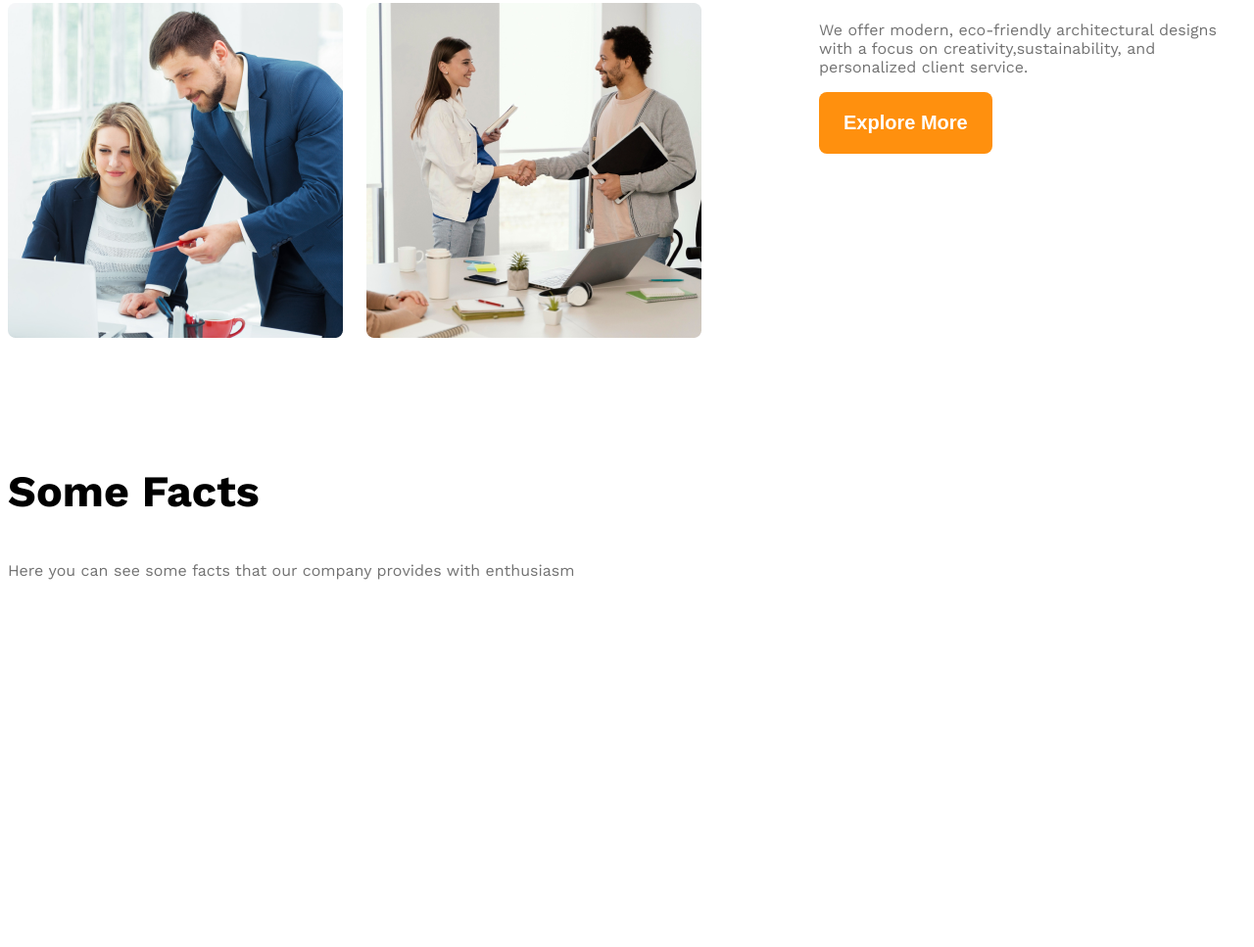
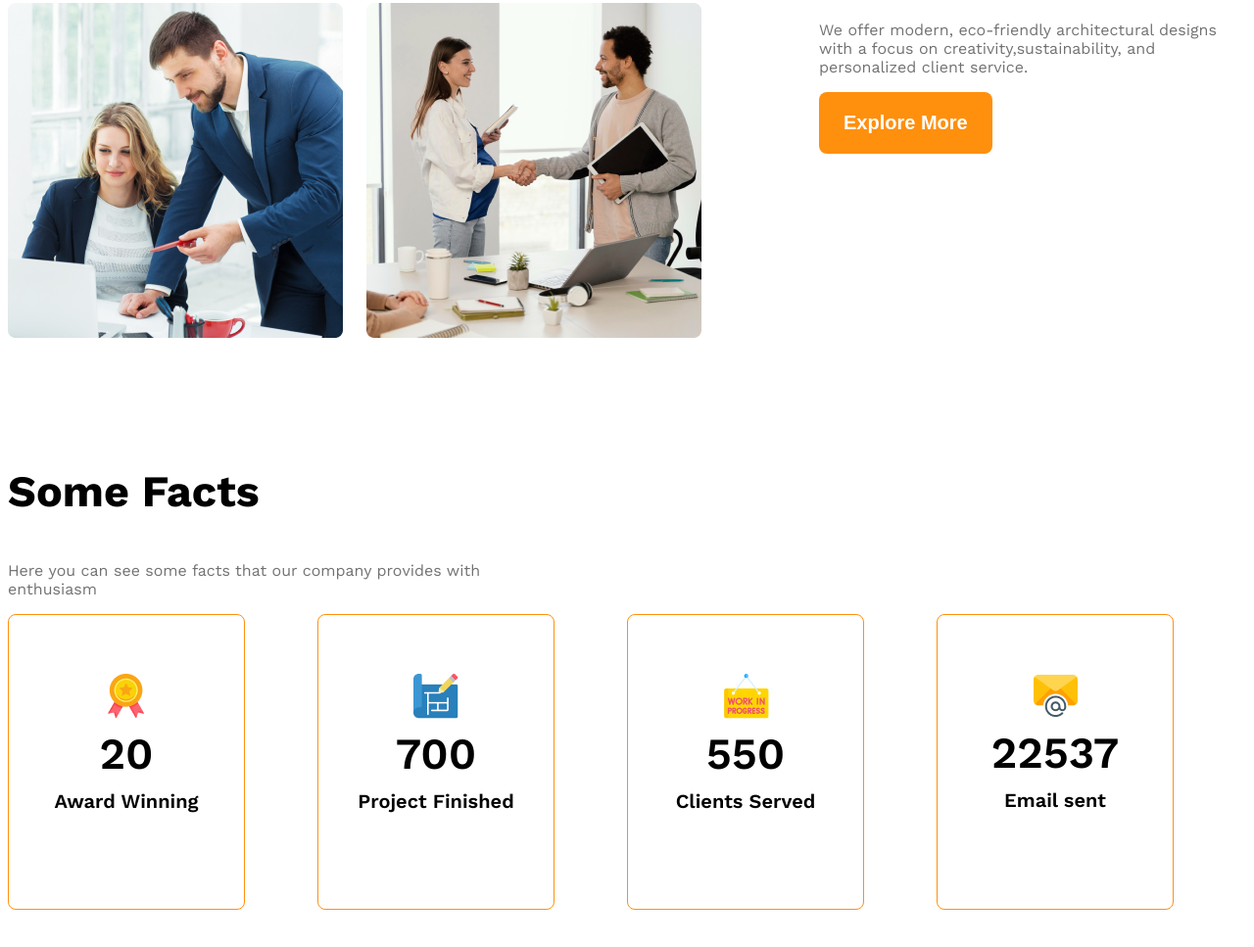
Before and after one commit to zafrinkaisar7/g3-architect, a plain HTML site: page index.html in a window 1280 px wide. Shown: the part 1667-2634 px from the top of the page at 98% size. Before the commit the page ends 2547 px from the top, so only its background shows below. Drawn offline with nearby package versions, Linux system fonts and the light colour scheme.

Commit message:
facts content added and flex applied

```diff
--- a/index.html
+++ b/index.html
@@ -47,29 +47,45 @@
         <!-- features will enjoy -->
          <section>
             <h3 class="section-title">Some Facts</h3>
-            <p class="text-light-gray">Here you can see some facts that our company provides with enthusiasm</p>
-            <div class="facts-container">
-                <div class="fact">
-                    <img src="" alt="" class="fact-icon">
-                    <h4 class="fact-number"></h4>
-                    <h5 class="fact-name"></h5>
-                </div>
-                <div class="fact">
-                    <img src="" alt="" class="fact-icon">
-                    <h4 class="fact-number"></h4>
-                    <h5 class="fact-name"></h5>
-                </div>
-                <div class="fact">
-                    <img src="" alt="" class="fact-icon">
-                    <h4 class="fact-number"></h4>
-                    <h5 class="fact-name"></h5>
-                </div>
-                <div class="fact">
-                    <img src="" alt="" class="fact-icon">
-                    <h4 class="fact-number"></h4>
-                    <h5 class="fact-name"></h5>
+            <p class="text-light-gray fact-description">Here you can see some facts that our company provides with enthusiasm</p>
+
+
+             <div class="facts-container display-flex">
+                <div class="facts-card" >
+                <div>
+                    <img src="images/icons/ribon.png" alt="" class="fact-icon">
+                    <h4 class="fact-number">20</h4>
+                    <h5 class="fact-name">Award Winning</h5>
+               </div>
+               </div>
+
+                <div class="facts-card">
+                <div>
+                    <img src="images/icons/projects.png" alt="" class="fact-icon">
+                    <h4 class="fact-number">700</h4>
+                    <h5 class="fact-name">Project Finished</h5>
+               </div>
+               </div>
+
+
+                <div class="facts-card">
+                    <div>
+                        <img src="images/icons/customers.png" alt="" class="fact-icon">
+                         <h4 class="fact-number">550</h4>
+                         <h5 class="fact-name">Clients Served</h5>
+                    </div>
+               </div>
+
+
+                <div class="facts-card">
+                    <div>
+                        <img src="images/icons/email.png" alt="" class="fact-icon">
+                        <h4 class="fact-number">22537</h4>
+                        <h5 class="fact-name">Email sent</h5>
+                    </div>
                 </div>
             </div>
+        </div>
          </section>
 
          <!-- some facts -->
--- a/styles/architect.css
+++ b/styles/architect.css
@@ -111,6 +111,35 @@ main > section{
 #quick-list{
     font-weight: 500;
 }
+/* some facts related styles */
+.facts-container{
+    display: grid;
+    grid-template-columns: repeat(4, 1fr);
+}
+.facts-card{
+    border: 1px solid #FF900E;
+    width: 240px;
+    height: 240px;
+    border-radius: 8px;
+    text-align: center;
+    align-items: center;
+    justify-content: center;
+    padding-top: 60px;
+}
+.fact-number{
+    font-size: 2.8rem;
+    font-weight: 600;
+    margin-top: 5px;
+    margin-bottom: 10px;
+}
+.fact-name{
+    font-size: 1.25rem;
+    font-weight: 600;
+    margin-top: 10px;
+}
+.fact-description{
+    max-width: 540px;
+}
 /* responsive media query */
 @media screen and (max-width: 576px) {
     .navbar,
```
